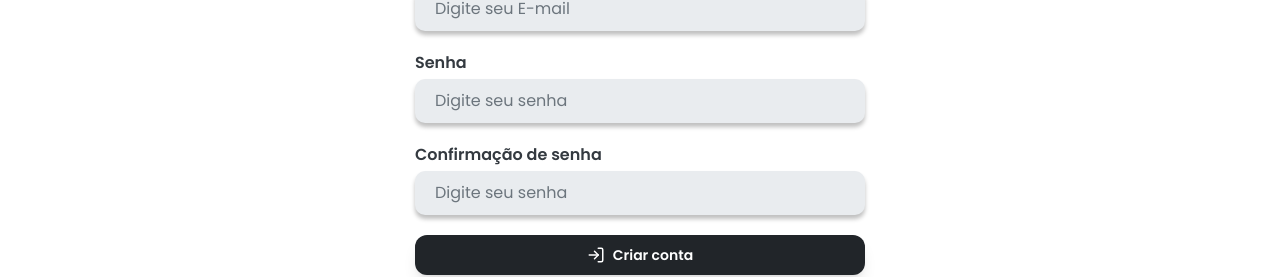
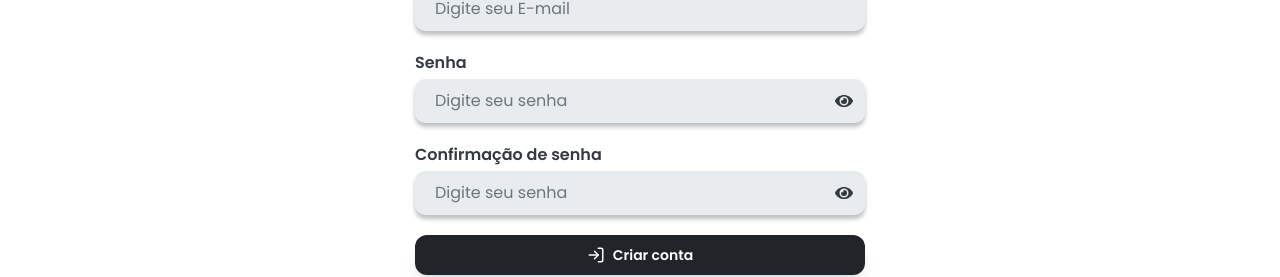
Before and after one commit to ayranoliveira1/Club-clothing-website, a Next.js app: page /register in a window 1280 px wide. Shown: the part 482-759 px from the top of the page. Built offline with nearby package versions, Linux system fonts and the light colour scheme.

Commit message:
Feat: add password and confirmation password input mask

```diff
--- a/app/register/page.tsx
+++ b/app/register/page.tsx
@@ -6,8 +6,14 @@ import CustomInput from "../components/customInput/custom-input";
 import { useForm } from "react-hook-form";
 import InputErrorMessage from "../components/input-error-message";
 import validator from "validator";
+import { FaEye, FaEyeSlash } from "react-icons/fa";
+import { useState } from "react";
 
 const RegisterPage = () => {
+  const [showPassword, setShowPassword] = useState<boolean>(false);
+  const [showConfirmPassword, setShowConfirmPassword] =
+    useState<boolean>(false);
+
   const {
     register,
     handleSubmit,
@@ -17,6 +23,14 @@ const RegisterPage = () => {
 
   const handleRegisterClick = (data: any) => {
     console.log(data);
+  };
+
+  const handleShowPasswordClick = () => {
+    setShowPassword(!showPassword);
+  };
+
+  const handleShowConfirmPasswordClick = () => {
+    setShowConfirmPassword(!showConfirmPassword);
   };
 
   return (
@@ -104,7 +118,9 @@ const RegisterPage = () => {
         <div className="flex w-full flex-col gap-1">
           <label className="font-semibold text-[#343A40]">Senha</label>
 
+          <div className="relative">
             <CustomInput
+              type={showPassword ? "text" : "password"}
               className="text-base"
               placeholder="Digite seu senha"
               {...register("password", {
@@ -122,6 +138,15 @@ const RegisterPage = () => {
               })}
               has_error={!!errors?.password || false}
             />
+
+            <button
+              type="button"
+              onClick={handleShowPasswordClick}
+              className="absolute right-3 top-1/2 -translate-y-1/2 text-[#343A40]"
+            >
+              {showPassword ? <FaEyeSlash size={18} /> : <FaEye size={18} />}
+            </button>
+          </div>
 
           {errors?.password?.type === "required" && (
             <InputErrorMessage>Senha é obrigatório</InputErrorMessage>
@@ -146,7 +171,9 @@ const RegisterPage = () => {
             Confirmação de senha
           </label>
 
+          <div className="relative">
             <CustomInput
+              type={showConfirmPassword ? "text" : "password"}
               className="text-base"
               placeholder="Digite seu senha"
               {...register("passwordConfirmation", {
@@ -156,6 +183,19 @@ const RegisterPage = () => {
                 },
               })}
             />
+
+            <button
+              type="button"
+              onClick={handleShowConfirmPasswordClick}
+              className="absolute right-3 top-1/2 -translate-y-1/2 text-[#343A40]"
+            >
+              {showConfirmPassword ? (
+                <FaEyeSlash size={18} />
+              ) : (
+                <FaEye size={18} />
+              )}
+            </button>
+          </div>
 
           {errors?.passwordConfirmation?.type === "required" && (
             <InputErrorMessage>
```
Lines whose indentation alone changed are shown as unchanged.
